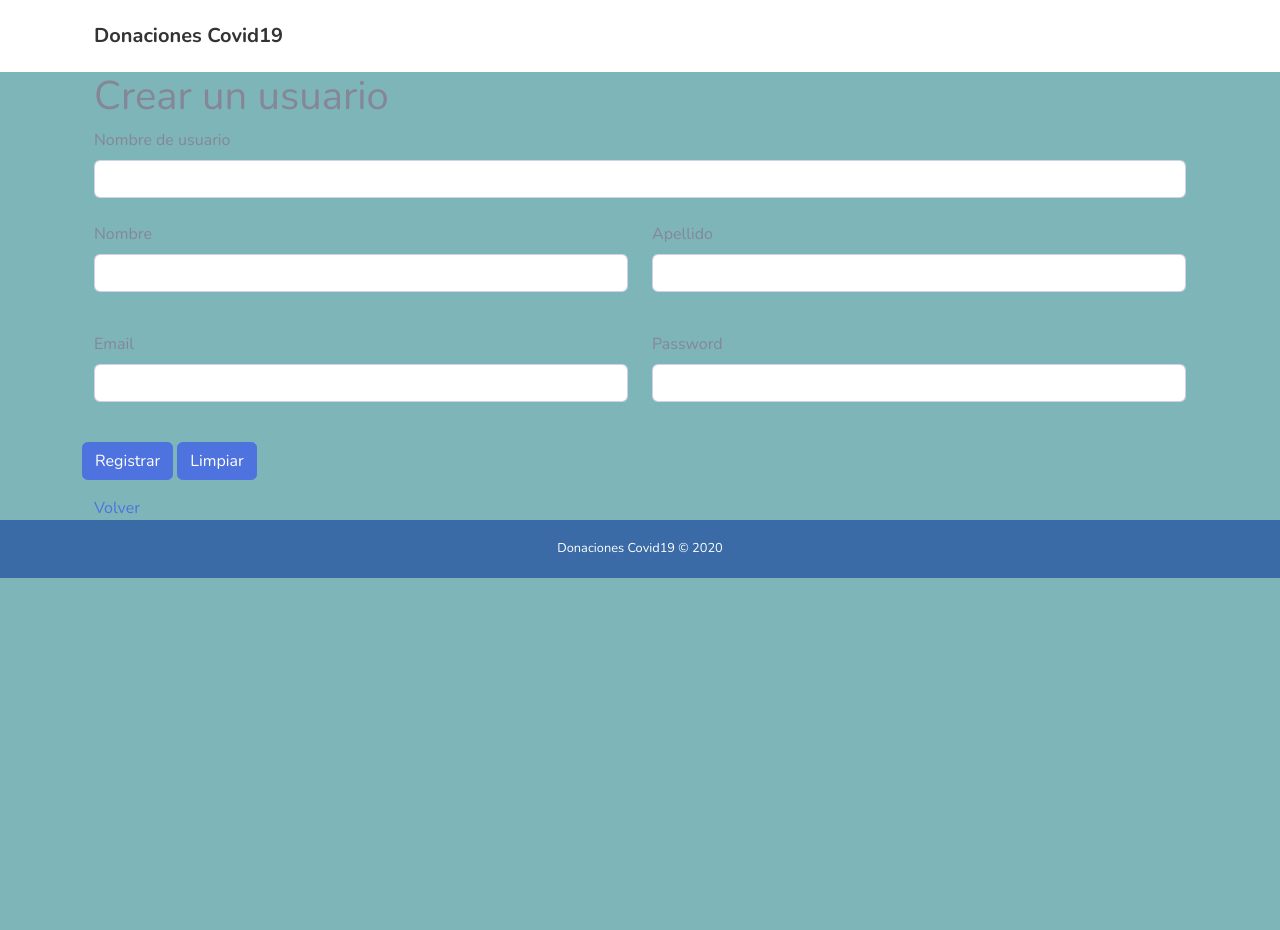
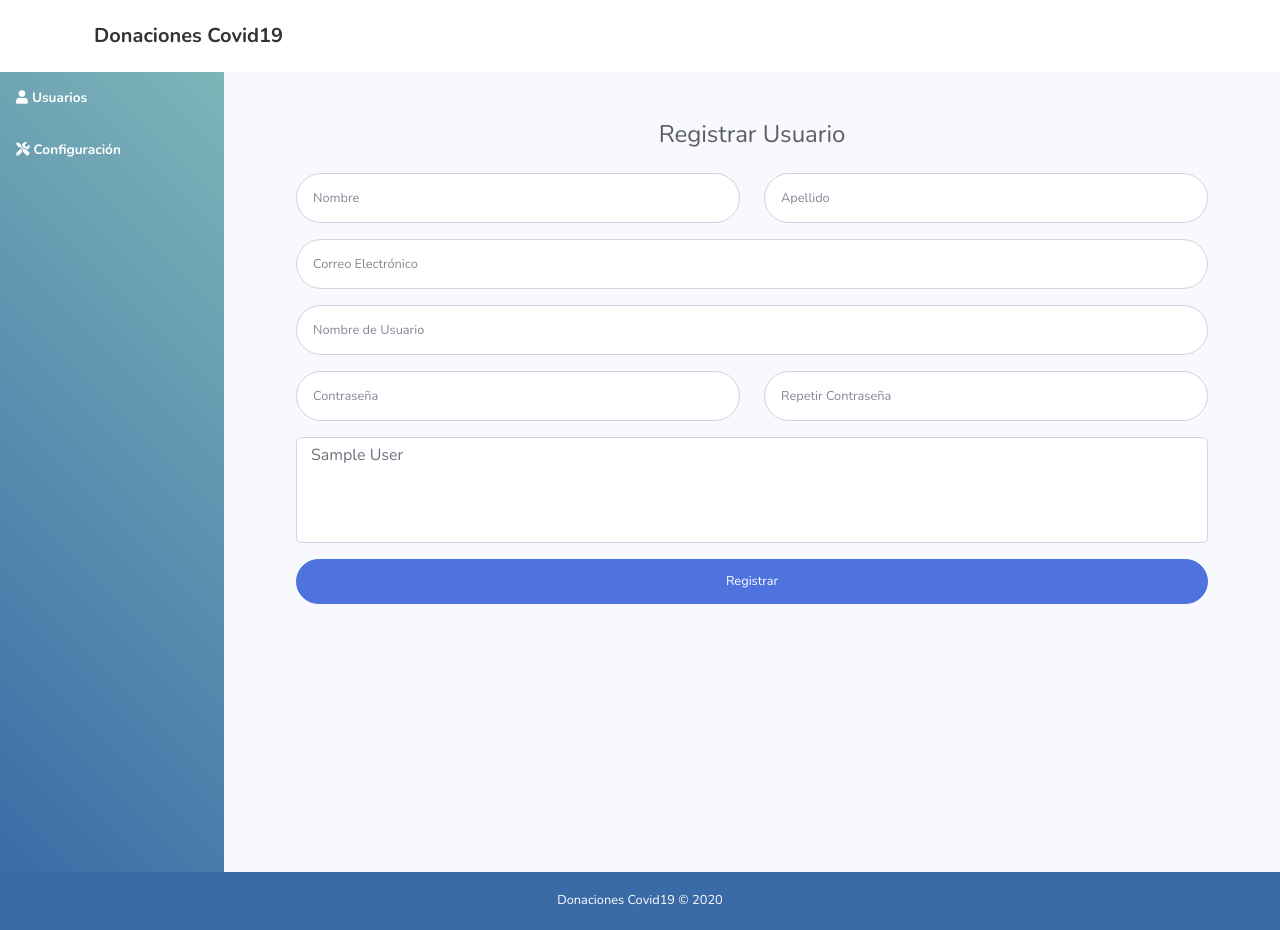
Before and after one commit to nehuenpereyra/Sistema-Gestion-Centros-de-Ayuda-y-Turnos, a Flask app: template app/templates/user/new.html in a window 1280 px wide. Before the commit the page ends 578 px from the top, so only its background shows below. Run offline with Flask 2, Linux system fonts and the light colour scheme; the template is opened without the code that fills it: values that come from a table or form of the project are taken from there, others are empty; tables that the repository leaves empty hold one stand-in row (values such as "Sample post"); parts of the project's set-up code (start-up, migrations or seed data) failed here and were passed over; some libraries are stand-ins or nearby versions.

Commit message:
Se agrego el registro de usuarios. Se agrego el buscador para el listado de usuarios

```diff
--- a/app/helpers/forms/SignupForm.py
+++ b/app/helpers/forms/SignupForm.py
@@ -1,11 +1,22 @@
 from flask_wtf import FlaskForm
-from wtforms import StringField, SubmitField, PasswordField
+from wtforms import StringField, SubmitField, PasswordField, SelectMultipleField
+from wtforms.fields.html5 import EmailField
 from wtforms.validators import DataRequired, Email, Length
+from app.models.user_role import UserRole
+from wtforms.ext.sqlalchemy.fields import QuerySelectMultipleField
+
 
 class SignupForm(FlaskForm):
-    first_name = StringField('Nombre', validators=[DataRequired(), Length(max=12)])
-    last_name = StringField('Apellido', validators=[DataRequired(), Length(max=64)])
-    username = StringField('Nombre de usuario', validators=[DataRequired(), Length(max=64)])
-    password = PasswordField('Password', validators=[DataRequired()])
-    email = StringField('Email', validators=[DataRequired(), Email()])
+    name = StringField('Nombre', validators=[DataRequired(), Length(max=20)])
+    surname = StringField('Apellido', validators=[
+                          DataRequired(), Length(max=20)])
+    username = StringField('Nombre de usuario', validators=[
+                           DataRequired(), Length(max=20)])
+    password = PasswordField('Password', validators=[
+                             DataRequired(), Length(min=6, max=20)])
+    email = EmailField('Email', validators=[DataRequired(), Email()])
+
+    roles = QuerySelectMultipleField("Roles", query_factory=lambda: UserRole.query.all(
+    ), get_label="name", validators=[DataRequired()])
+
     submit = SubmitField('Registrar')
--- a/app/templates/user/new.html
+++ b/app/templates/user/new.html
@@ -1,53 +1,60 @@
-{% extends "layout.html" %}
+{% extends "unauthorized_layout.html" %}
 
-{% macro input(field) %}
-    {{ field.label }}
+{% macro input(field, placeholder) %}
   {% if ( field.errors|length == 0) %}
-              {% if ( field.data == None) %}
-                  {{ field(class_="form-control") }}<br>
+    {{ field(class_="form-control form-control-user",placeholder=placeholder) }}
   {% else %}
-                {{ field(class_="form-control is-valid") }}
-              {% endif %}
-            {% else %}
-              {{ field(class_="form-control is-invalid") }}
+    {{ field(class_="form-control form-control-user is-invalid",placeholder=placeholder) }}
     {% for error in field.errors %}
       <div class="invalid-feedback">{{ error }}</div>
     {% endfor %}
   {% endif %}
 {% endmacro %}
 
-{% block title %}Usuarios{% endblock %}
+{% block title %}Registrar Usuario{% endblock %}
 
 {% block head %}
   {{ super() }}
 {% endblock %}
 
-{% block content %}
-<div class="container">
-  <h1>Crear un usuario</h1>
-    <form action="{{ url_for('user_create') }}" method="post"  class="needs-validation" novalidate>
+
+
+{% block sub_content %}
+
+  <div class="p-5">
+    <div class="text-center">
+        <h4 class="text-dark mb-4">Registrar Usuario</h4>
+    </div>
+    <form class="user needs-validation" action="{{ url_for('user_create') }}" method="post">
         {{ form.hidden_tag() }}
-        <div>
-          {{input(form.username)}}
+        <div class="form-group row">
+            <div class="col-sm-6 mb-3 mb-sm-0">
+              {{ input(form.name, "Nombre") }}
             </div>
-        <div class="row">
-        <div class="form-group col-md-6">
-          {{input(form.first_name)}}
+            <div class="col-sm-6">
+              {{input(form.surname, "Apellido")}}
             </div>
-        <div class="form-group col-md-6">
-          {{input(form.last_name)}}
         </div>
-        <div class="form-group col-md-6">
-          {{input(form.email)}}
+        <div class="form-group">
+          {{input(form.email, "Correo Electrónico")}}
         </div>
-        <div class="form-group col-md-6">
-            {{input(form.password)}}
+        <div class="form-group">
+          {{input(form.username, "Nombre de Usuario")}}
         </div>
-        <p>
-            {{ form.submit(class_="btn btn-primary") }}
-            <button type="reset" class="btn btn-primary">Limpiar</button>
-        </p>
+        <div class="form-group row">
+            <div class="col-sm-6 mb-3 mb-sm-0">
+              {{input(form.password, "Contraseña")}}
+            </div>
+            <div class="col-sm-6">
+              <input class="form-control form-control-user" type="password" id="exampleRepeatPasswordInput" placeholder="Repetir Contraseña" name="password_repeat">
+            </div>
+        </div>
+        <div class="form-group">
+          {{form.roles(class_="form-control", style="overflow: hidden")}}
+        </div>
+
+        {{ form.submit(class_="btn btn-primary btn-block text-white btn-user") }}
         </form>
   </div>
-  <a href="{{ url_for('user_index') }}" class="link">Volver</a>
+
 {% endblock %}
```
Also changed, not shown: app/helpers/forms/UserSeekerForm.py (added, +11 -0 lines), app/resources/user.py (+25 -8 lines), app/templates/user/index.html (+23 -10 lines), config/routes.py (+10 -4 lines). Lines whose indentation alone changed are shown as unchanged.
